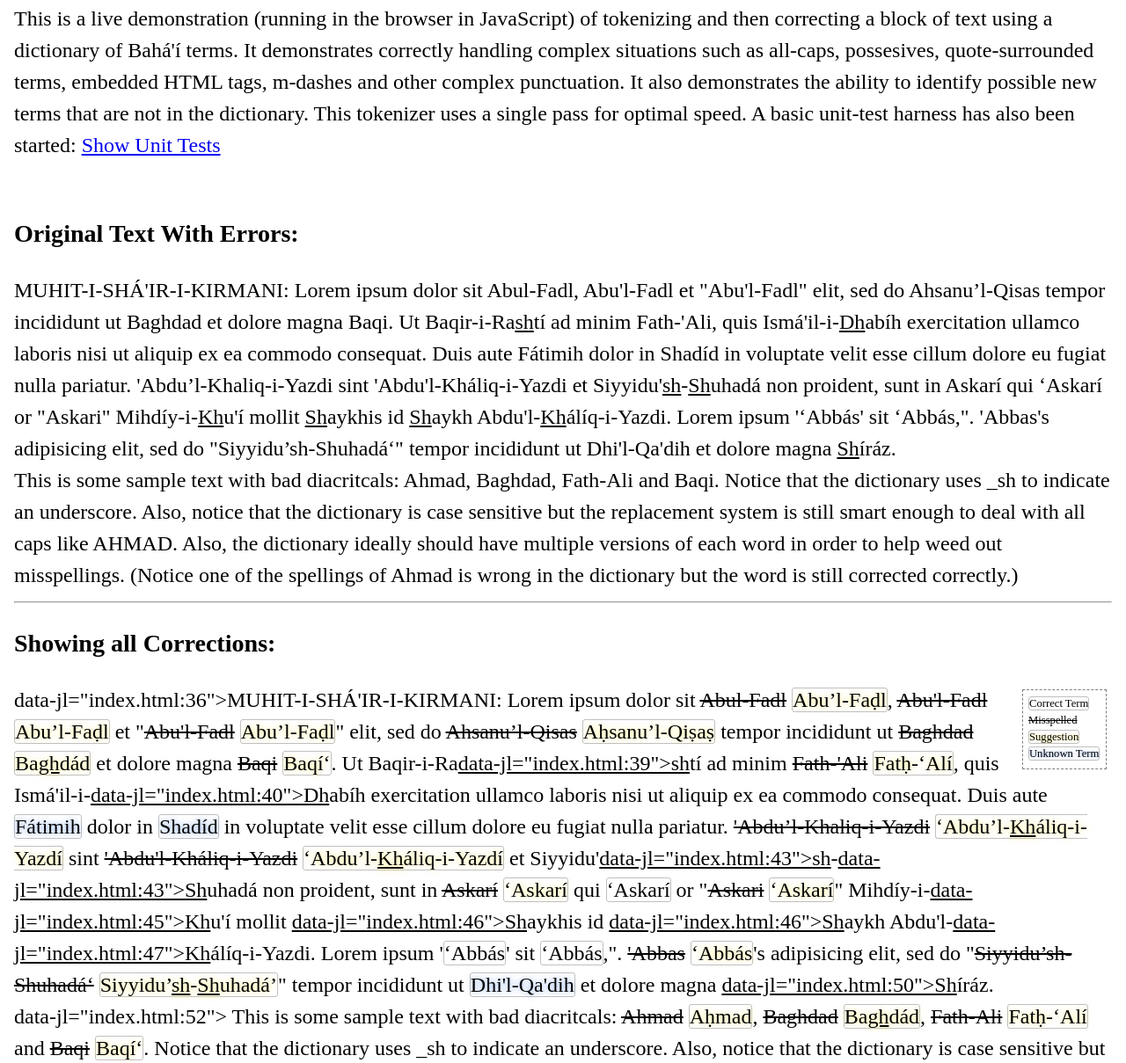
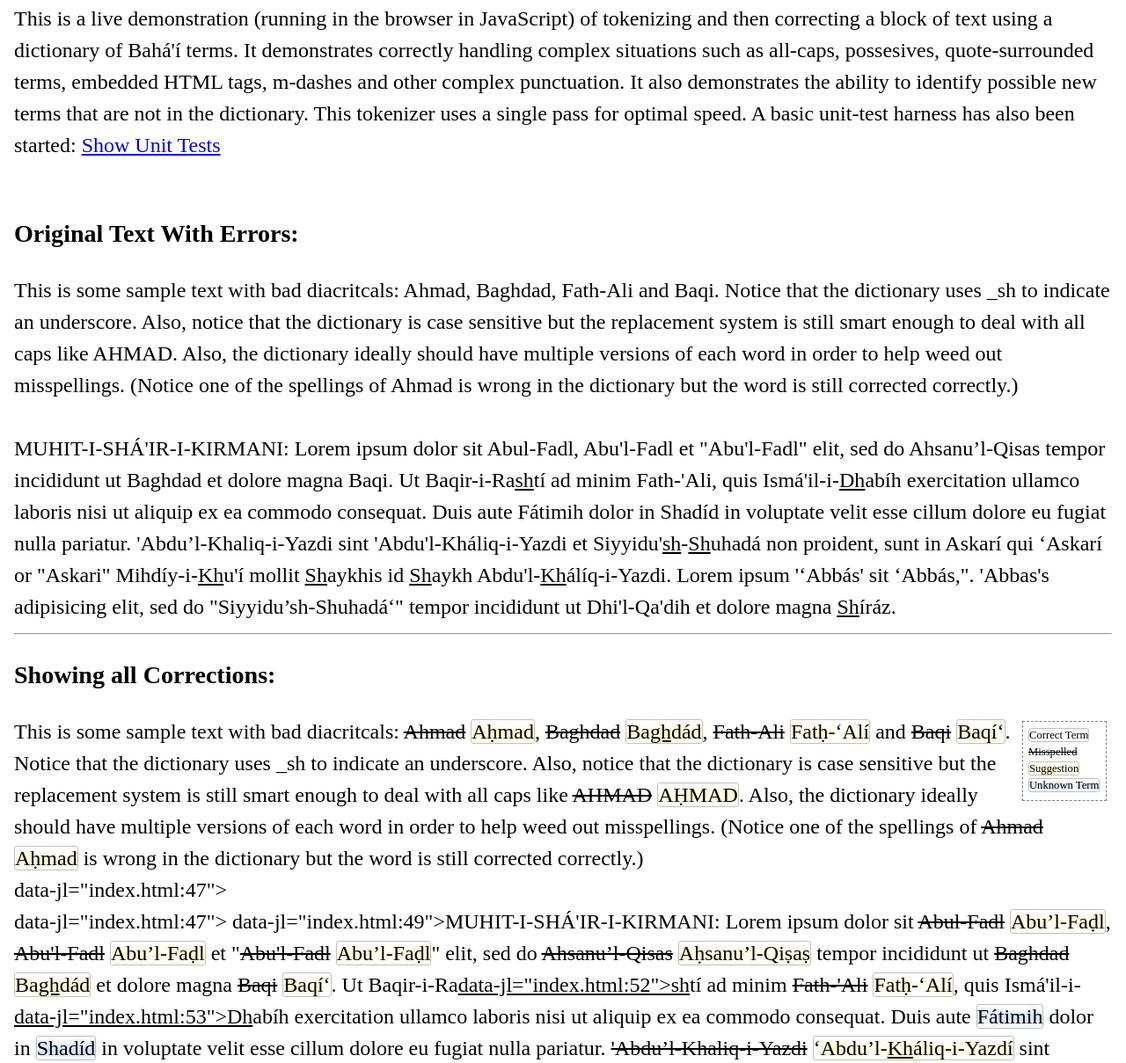
Before and after one commit to chadananda/diacritical, a plain HTML site: page index.html in a window 1280 px wide. Shown: the part 155-1364 px from the top of the page at 88% size. Drawn offline with nearby package versions, Linux system fonts and the light colour scheme.

Commit message:
Updated index.html

```diff
--- a/index.html
+++ b/index.html
@@ -33,7 +33,20 @@
 
 
 
-<p id='12' class="accents-replace"> <span>MUHIT-I-SHÁ'IR-I-KIRMANI:</span> Lorem ipsum dolor sit Abul-Fadl,
+<p id='12' class="accents-replace">
+
+
+This is some sample text with bad diacritcals: Ahmad, Baghdad,
+Fath-Ali and Baqi. Notice that the dictionary uses _sh to indicate an
+underscore. Also, notice that the dictionary is case sensitive but the
+replacement system is still smart enough to deal with all caps like AHMAD.
+Also, the dictionary ideally should have multiple versions of each word in
+order to help weed out misspellings. (Notice one of the spellings of Ahmad is
+wrong in the dictionary but the word is still corrected correctly.)
+
+<br><br>
+
+  <span>MUHIT-I-SHÁ'IR-I-KIRMANI:</span> Lorem ipsum dolor sit Abul-Fadl,
 Abu'l-Fadl et "Abu'l-Fadl" elit, sed do Ahsanu’l-Qisas
 tempor incididunt ut Baghdad et dolore magna Baqi. Ut
 Baqir-i-Ra<u>sh</u>tí ad minim Fath-'Ali, quis
@@ -49,15 +62,6 @@ Abdu'l-<u>Kh</u>álíq-i-Yazdi. Lorem ipsum '‘Abbás' sit
 "Siyyidu’sh-Shuhadá‘" tempor incididunt ut Dhi'l-Qa'dih
 et dolore magna <u>Sh</u>íráz.
 
-<br>
-
-This is some sample text with bad diacritcals: Ahmad, Baghdad,
-Fath-Ali and Baqi. Notice that the dictionary uses _sh to indicate an
-underscore. Also, notice that the dictionary is case sensitive but the
-replacement system is still smart enough to deal with all caps like AHMAD.
-Also, the dictionary ideally should have multiple versions of each word in
-order to help weed out misspellings. (Notice one of the spellings of Ahmad is
-wrong in the dictionary but the word is still corrected correctly.)
 </p>
 
 
```
